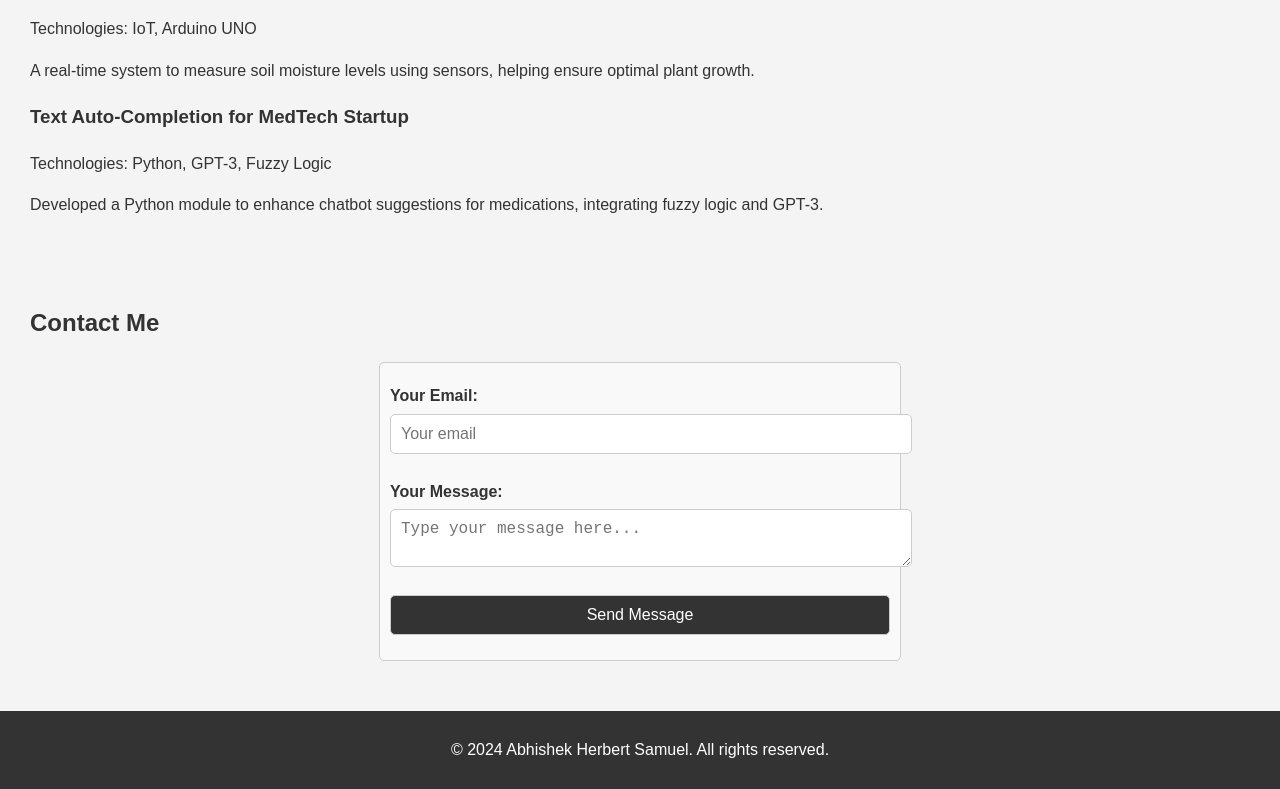
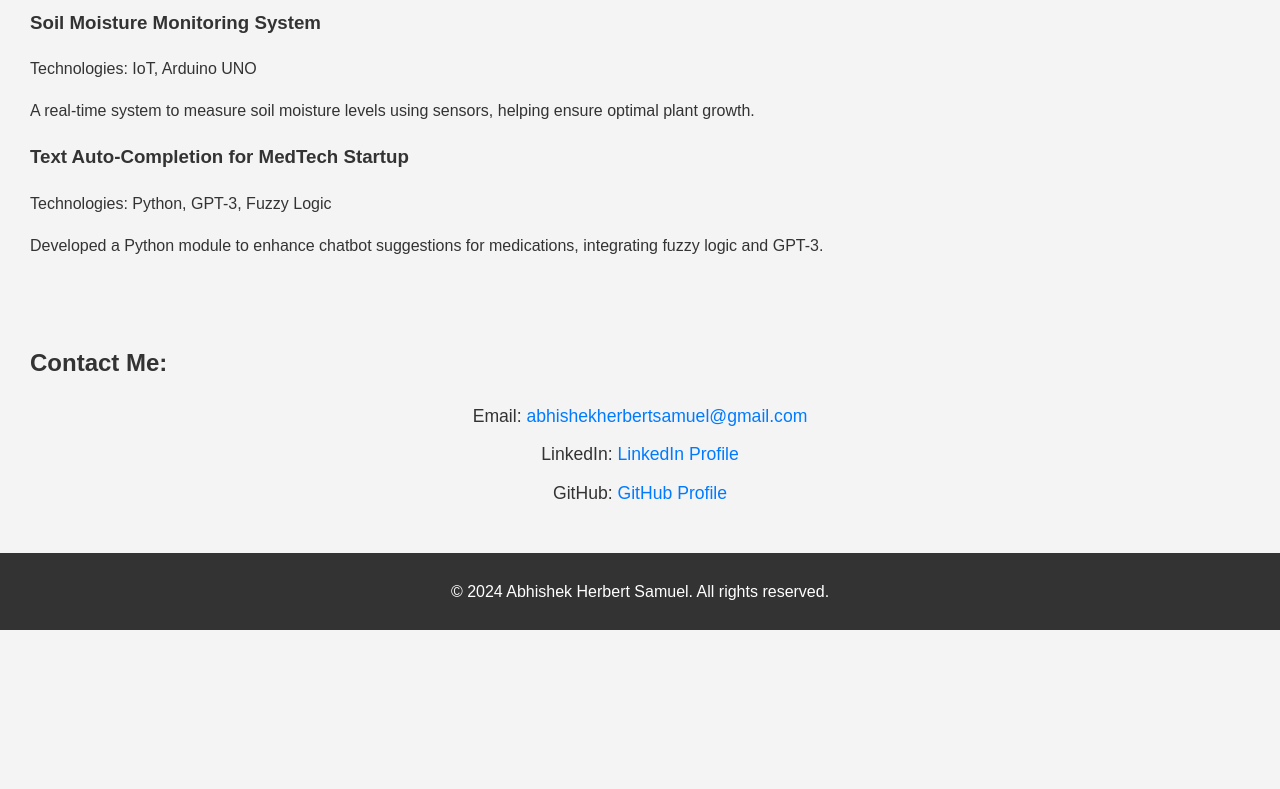
Before and after one commit to AbhishekHerbertSamuel/personal-portfolio, a plain HTML site: page index.html in a window 1280 px wide. Shown: the part 1061-1850 px from the top of the page. After the commit the page ends 1691 px from the top, so only its background shows below. Drawn offline with Linux system fonts and the light colour scheme.

Commit message:
More changes

```diff
--- a/index.html
+++ b/index.html
@@ -76,19 +76,16 @@
             </div>
         </section>
 
+
         <section id="contact" class="section">
-            <h2>Contact Me</h2>
-            <form id="contact-form">
-                <label for="email">Your Email:</label>
-                <input type="email" id="email" name="email" placeholder="Your email" required>
+            <h2>Contact Me:</h2>
+            <ul>
+                <li>Email: <a href="mailto:abhishekherbertsamuel@gmail.com">abhishekherbertsamuel@gmail.com</a></li>
+                <li>LinkedIn: <a href="https://www.linkedin.com/in/abhishek-herbert-samuel-9aa11921a" target="_blank">LinkedIn Profile</a></li>
+                <li>GitHub: <a href="https://github.com/AbhishekHerbertSamuel" target="_blank">GitHub Profile</a></li>
+            </ul>
+        </section>
 
-                <label for="message">Your Message:</label>
-                <textarea id="message" name="message" placeholder="Type your message here..." required></textarea>
-
-                <button type="submit">Send Message</button>
-                <p id="form-error" class="error-message"></p>
-            </form>
-        </section>
     </main>
 
     <footer>
--- a/script.js
+++ b/script.js
@@ -1,27 +1,8 @@
-// Initialize EmailJS with your Public Key
-(function() {
-    emailjs.init("LpfCtK88Sr1gJ9kTg"); // Replace with your API Public Key
-})();
-
-const contactForm = document.getElementById('contact-form');
-contactForm.addEventListener('submit', event => {
-    event.preventDefault();
-
-    // Collect form data
-    const formData = new FormData(contactForm);
-    const emailParams = {
-        from_email: formData.get('email'), // Sender's email
-        message: formData.get('message')  // Message content
-    };
-
-    // Send the email using EmailJS
-    emailjs.send('service_dripa2a', 'template_dbu7q6h', emailParams)
-        .then(response => {
-            alert('Message sent successfully!'); // Success feedback
-            contactForm.reset(); // Reset the form
-        })
-        .catch(error => {
-            console.error('Error sending message:', error); // Log error details
-            alert('Failed to send message. Please try again.'); // Error feedback
-        });
+// Light/Dark Mode Toggle
+const themeToggleButton = document.getElementById('theme-toggle');
+themeToggleButton.addEventListener('click', () => {
+    document.body.classList.toggle('dark-mode');
+    themeToggleButton.innerText = document.body.classList.contains('dark-mode')
+        ? 'Toggle Light Mode'
+        : 'Toggle Dark Mode';
 });
--- a/styles.css
+++ b/styles.css
@@ -62,45 +62,25 @@ footer {
     padding: 10px 0;
 }
 
-/* Contact Form */
-form {
-    max-width: 500px;
-    margin: 20px auto;
-    padding: 10px;
-    border: 1px solid #ccc;
-    border-radius: 5px;
-    background-color: #f9f9f9;
+/* Contact Section Styling */
+.section ul {
+    list-style: none;
+    padding: 0;
+    text-align: center;
 }
 
-form label {
-    font-weight: bold;
-    margin-top: 10px;
-    display: block;
+.section ul li {
+    margin-bottom: 10px;
+    font-size: 1.1rem;
 }
 
-form input, form textarea, form button {
-    width: 100%;
-    margin-top: 5px;
-    padding: 10px;
-    font-size: 1rem;
-    border: 1px solid #ccc;
-    border-radius: 5px;
-    margin-bottom: 15px;
+.section ul li a {
+    color: #007bff;
+    text-decoration: none;
 }
 
-form button {
-    background-color: #333;
-    color: #fff;
-    cursor: pointer;
-}
-
-form button:hover {
-    background-color: #555;
-}
-
-.error-message {
-    color: red;
-    display: none;
+.section ul li a:hover {
+    text-decoration: underline;
 }
 
 /* Scroll-to-Top Button */
```
